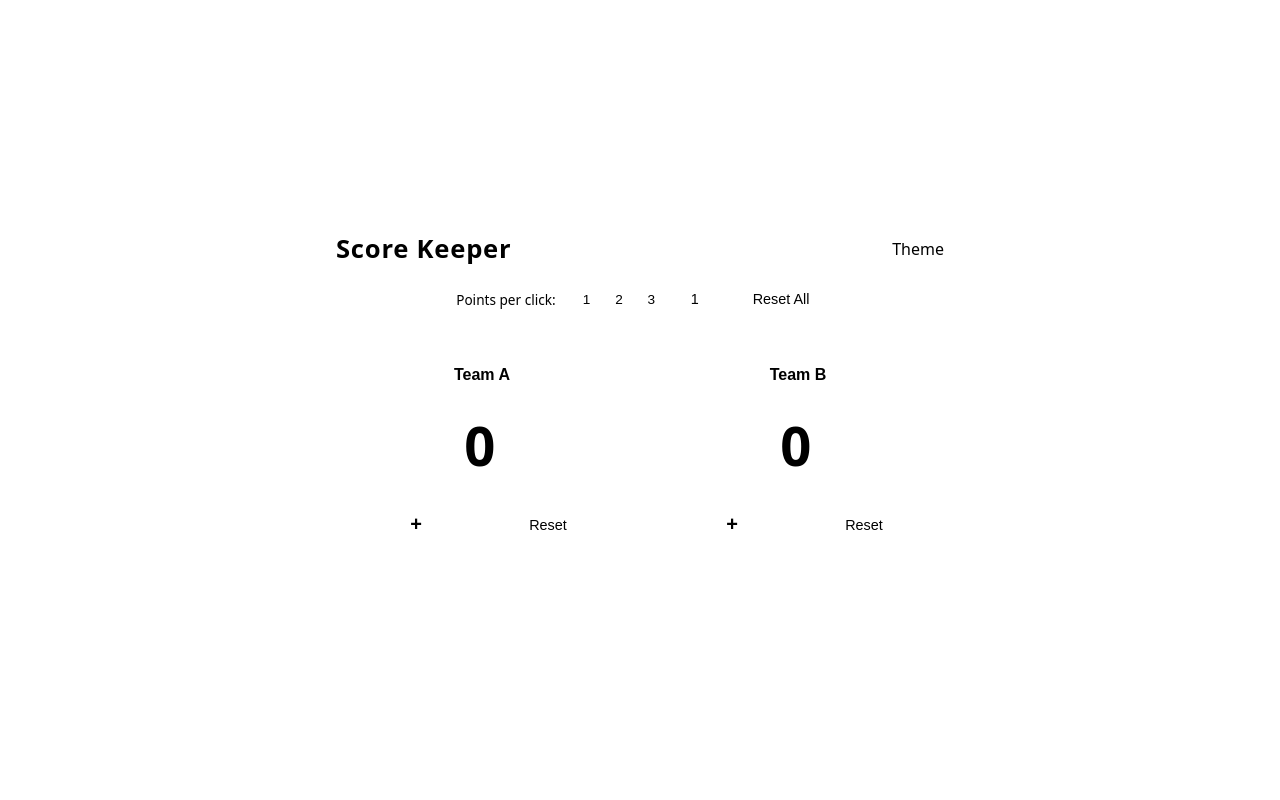
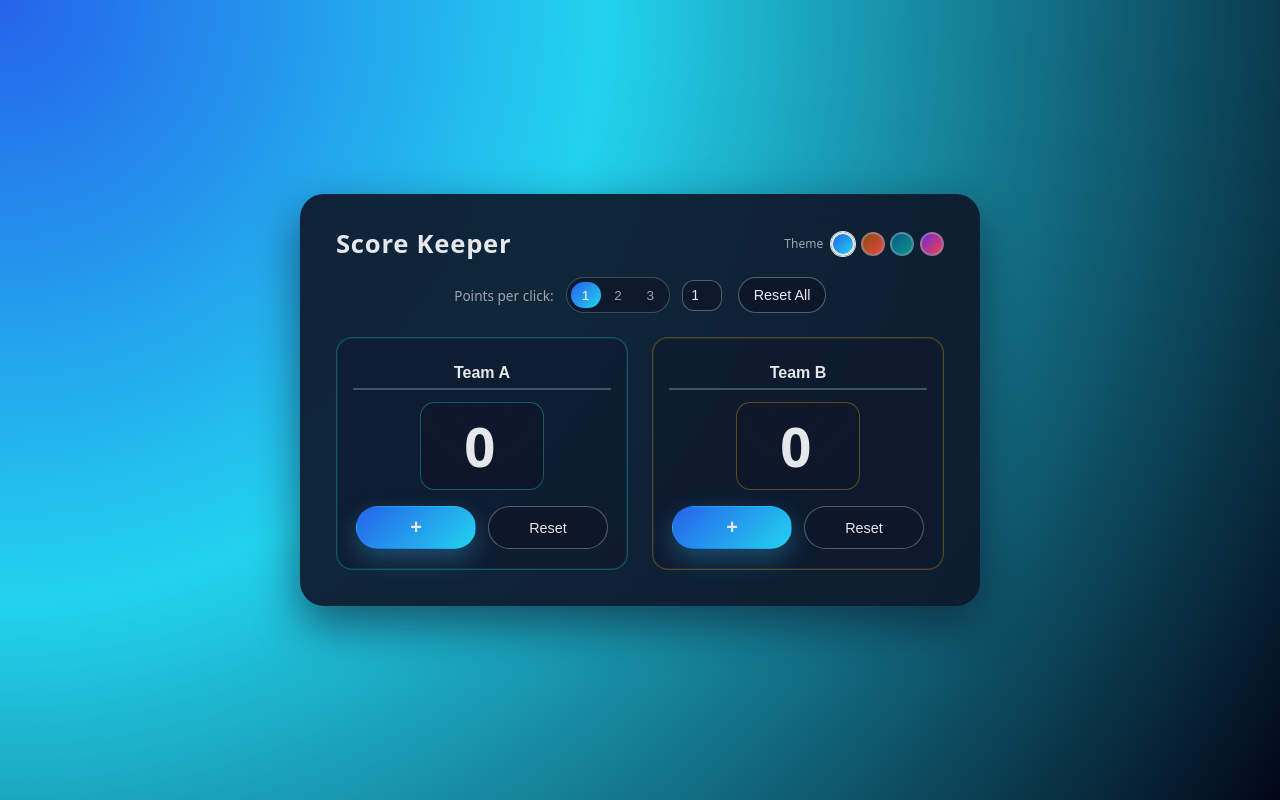
Before and after one commit to fontcuberta/score-keeper, a plain HTML site: page index.html in a window 1280 px wide. Drawn offline with Linux system fonts and the light colour scheme.

Commit message:
Fix file paths for CSS and JS resources in index.html

```diff
--- /dev/null
+++ b/css/variables.css
@@ -0,0 +1,204 @@
+/**
+ * my-first-app – Color Palette
+ * Brand: Blue, Teal, Yellow, White
+ * Normalized palettes: Blue, Teal, Yellow, Gray, Red, Purple (0–950)
+ */
+
+:root {
+  /* Brand colors */
+  --brand-blue: #2563eb;
+  --brand-teal: #22d3ee;
+  --brand-yellow: #facc15;
+  --brand-white: #ffffff;
+
+  /* Blue palette */
+  --blue-0: #eff6ff;
+  --blue-50: #dbeafe;
+  --blue-100: #bfdbfe;
+  --blue-200: #93c5fd;
+  --blue-300: #60a5fa;
+  --blue-400: #38bdf8;
+  --blue-500: #0ea5e9;
+  --blue-600: #2563eb;
+  --blue-700: #0369a1;
+  --blue-800: #075985;
+  --blue-900: #0c4a6e;
+  --blue-950: #082f49;
+
+  /* Teal palette */
+  --teal-0: #f0fdfa;
+  --teal-50: #ccfbf1;
+  --teal-100: #99f6e4;
+  --teal-200: #5eead4;
+  --teal-300: #2dd4bf;
+  --teal-400: #22d3ee;
+  --teal-500: #14b8a6;
+  --teal-600: #0d9488;
+  --teal-700: #0f766e;
+  --teal-800: #115e59;
+  --teal-900: #134e4a;
+  --teal-950: #042f2e;
+
+  /* Yellow palette */
+  --yellow-0: #fefce8;
+  --yellow-50: #fef9c3;
+  --yellow-100: #fef08a;
+  --yellow-200: #fde047;
+  --yellow-300: #facc15;
+  --yellow-400: #eab308;
+  --yellow-500: #ca8a04;
+  --yellow-600: #a16207;
+  --yellow-700: #854d0e;
+  --yellow-800: #713f12;
+  --yellow-900: #422006;
+  --yellow-950: #271f06;
+
+  /* Gray palette */
+  --gray-0: #ffffff;
+  --gray-50: #f9fafb;
+  --gray-100: #f3f4f6;
+  --gray-200: #e5e7eb;
+  --gray-300: #d1d5db;
+  --gray-400: #9ca3af;
+  --gray-500: #6b7280;
+  --gray-600: #4b5563;
+  --gray-700: #374151;
+  --gray-800: #1f2937;
+  --gray-900: #0f172a;
+  --gray-950: #020617;
+
+  /* Red palette */
+  --red-0: #fef2f2;
+  --red-50: #fef2f2;
+  --red-100: #fee2e2;
+  --red-200: #fecaca;
+  --red-300: #fca5a5;
+  --red-400: #f87171;
+  --red-500: #ef4444;
+  --red-600: #dc2626;
+  --red-700: #b91c1c;
+  --red-800: #991b1b;
+  --red-900: #7f1d1d;
+  --red-950: #450a0a;
+
+  /* Purple palette */
+  --purple-0: #faf5ff;
+  --purple-50: #f3e8ff;
+  --purple-100: #e9d5ff;
+  --purple-200: #d8b4fe;
+  --purple-300: #c084fc;
+  --purple-400: #a855f7;
+  --purple-500: #9333ea;
+  --purple-600: #7c3aed;
+  --purple-700: #6d28d9;
+  --purple-800: #5b21b6;
+  --purple-900: #4c1d95;
+  --purple-950: #2e1065;
+
+  /* Semantic tokens – used by score keeper */
+  --color-bg-gradient-start: var(--blue-600);
+  --color-bg-gradient-mid: var(--teal-400);
+  --color-bg-gradient-end: var(--gray-950);
+
+  --color-surface: 15, 23, 42;
+  --color-surface-opacity: 0.92;
+  --color-surface-muted: 15, 23, 42;
+  --color-surface-muted-opacity: 0.5;
+
+  --color-text-primary: var(--gray-200);
+  --color-text-muted: var(--gray-400);
+  --color-text-placeholder: #64748b;
+
+  --color-border: 148, 163, 184;
+
+  --color-accent-primary: var(--blue-600);
+  --color-accent-secondary: var(--teal-400);
+  --color-accent-focus: 56, 189, 248;
+  --color-accent-highlight: var(--yellow-400);
+
+  /* Team colors (score keeper) */
+  --color-team-a: 34, 211, 238; /* teal-400 #22d3ee */
+  --color-team-b: 234, 179, 8; /* yellow-400 #eab308 */
+}
+
+/* Theme: Warm – amber and red tones */
+[data-theme="warm"] {
+  --color-bg-gradient-start: var(--yellow-700);
+  --color-bg-gradient-mid: var(--red-500);
+  --color-bg-gradient-end: var(--gray-950);
+  --color-accent-primary: var(--yellow-600);
+  --color-accent-secondary: var(--red-500);
+  --color-accent-focus: 251, 146, 60;
+  --color-accent-highlight: var(--yellow-300);
+  --color-team-a: 251, 191, 36; /* amber */
+  --color-team-b: 239, 68, 68; /* red-500 */
+}
+
+/* Theme: Ocean – deep blue and teal */
+[data-theme="ocean"] {
+  --color-bg-gradient-start: var(--blue-800);
+  --color-bg-gradient-mid: var(--teal-600);
+  --color-bg-gradient-end: var(--gray-950);
+  --color-accent-primary: var(--blue-500);
+  --color-accent-secondary: var(--teal-500);
+  --color-accent-focus: 34, 211, 238;
+  --color-accent-highlight: var(--teal-300);
+  --color-team-a: 34, 211, 238; /* teal-400 */
+  --color-team-b: 20, 184, 166; /* teal-500 */
+}
+
+/* Theme: Sunset – purple and pink */
+[data-theme="sunset"] {
+  --color-bg-gradient-start: var(--purple-700);
+  --color-bg-gradient-mid: var(--red-500);
+  --color-bg-gradient-end: var(--gray-950);
+  --color-accent-primary: var(--purple-500);
+  --color-accent-secondary: var(--red-400);
+  --color-accent-focus: 192, 132, 252;
+  --color-accent-highlight: var(--purple-300);
+  --color-team-a: 168, 85, 247; /* purple-400 */
+  --color-team-b: 248, 113, 113; /* red-400 */
+}
+
+/* Theme switcher – compact color swatch buttons */
+.theme-switcher {
+  display: flex;
+  align-items: center;
+  gap: 0.5rem;
+}
+
+.theme-switcher__label {
+  font-size: 0.75rem;
+  color: var(--color-text-muted);
+}
+
+.theme-switcher__buttons {
+  display: flex;
+  gap: 0.35rem;
+}
+
+.theme-btn {
+  width: 1.5rem;
+  height: 1.5rem;
+  padding: 0;
+  border: 2px solid rgba(var(--color-border), 0.5);
+  border-radius: 50%;
+  cursor: pointer;
+  transition: transform 80ms ease, box-shadow 150ms ease;
+}
+
+.theme-btn:hover {
+  transform: scale(1.1);
+  box-shadow: 0 2px 8px rgba(0, 0, 0, 0.3);
+}
+
+.theme-btn--active {
+  border-color: var(--color-text-primary);
+  box-shadow: 0 0 0 1px var(--color-text-primary);
+}
+
+/* Each theme swatch color */
+.theme-btn[data-theme="default"] { background: linear-gradient(135deg, #2563eb, #22d3ee); }
+.theme-btn[data-theme="warm"] { background: linear-gradient(135deg, #854d0e, #ef4444); }
+.theme-btn[data-theme="ocean"] { background: linear-gradient(135deg, #075985, #0d9488); }
+.theme-btn[data-theme="sunset"] { background: linear-gradient(135deg, #6d28d9, #ef4444); }
--- a/index.html
+++ b/index.html
@@ -11,9 +11,9 @@
           document.documentElement.setAttribute("data-theme", t);
       } catch (_) {}
     </script>
-    <link rel="stylesheet" href="../css/variables.css" />
+    <link rel="stylesheet" href="css/variables.css" />
     <link rel="stylesheet" href="style.css" />
-    <script src="../js/theme.js" defer></script>
+    <script src="js/theme.js" defer></script>
   </head>
   <body>
     <main class="app-root">
--- /dev/null
+++ b/js/theme.js
@@ -0,0 +1,66 @@
+/**
+ * Theme switcher – persists choice in localStorage
+ */
+const THEME_STORAGE_KEY = "my-first-app-theme";
+const VALID_THEMES = ["default", "warm", "ocean", "sunset"];
+
+function getStoredTheme() {
+  try {
+    const stored = localStorage.getItem(THEME_STORAGE_KEY);
+    if (stored && VALID_THEMES.includes(stored)) return stored;
+  } catch (_) {}
+  return "default";
+}
+
+function applyTheme(themeId) {
+  const root = document.documentElement;
+  if (themeId === "default") {
+    root.removeAttribute("data-theme");
+  } else {
+    root.setAttribute("data-theme", themeId);
+  }
+}
+
+function setTheme(themeId) {
+  if (!VALID_THEMES.includes(themeId)) return;
+  try {
+    localStorage.setItem(THEME_STORAGE_KEY, themeId);
+  } catch (_) {}
+  applyTheme(themeId);
+}
+
+function initTheme() {
+  applyTheme(getStoredTheme());
+}
+
+function initThemeSwitcher(container) {
+  if (!container) return;
+
+  const current = getStoredTheme();
+
+  VALID_THEMES.forEach((id) => {
+    const btn = document.createElement("button");
+    btn.type = "button";
+    btn.className = `theme-btn ${id === current ? "theme-btn--active" : ""}`;
+    btn.setAttribute("data-theme", id);
+    btn.setAttribute("aria-pressed", id === current ? "true" : "false");
+    btn.setAttribute("aria-label", `Theme: ${id}`);
+    btn.title = `Theme: ${id}`;
+    container.appendChild(btn);
+
+    btn.addEventListener("click", () => {
+      setTheme(id);
+      container.querySelectorAll(".theme-btn").forEach((b) => {
+        const isActive = b.getAttribute("data-theme") === id;
+        b.classList.toggle("theme-btn--active", isActive);
+        b.setAttribute("aria-pressed", isActive);
+      });
+    });
+  });
+}
+
+document.addEventListener("DOMContentLoaded", () => {
+  initTheme();
+  const container = document.getElementById("themeSwitcher");
+  initThemeSwitcher(container);
+});
```
